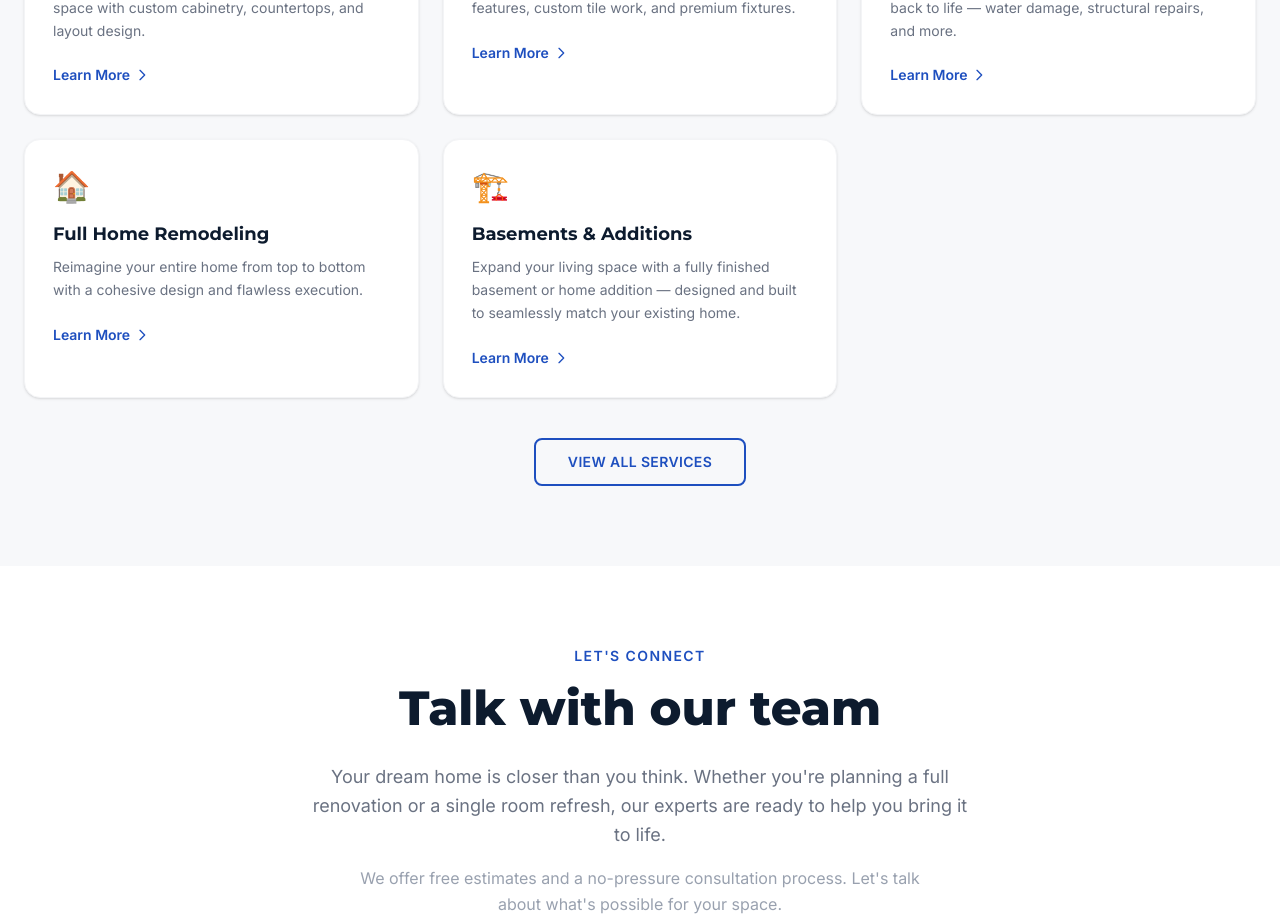
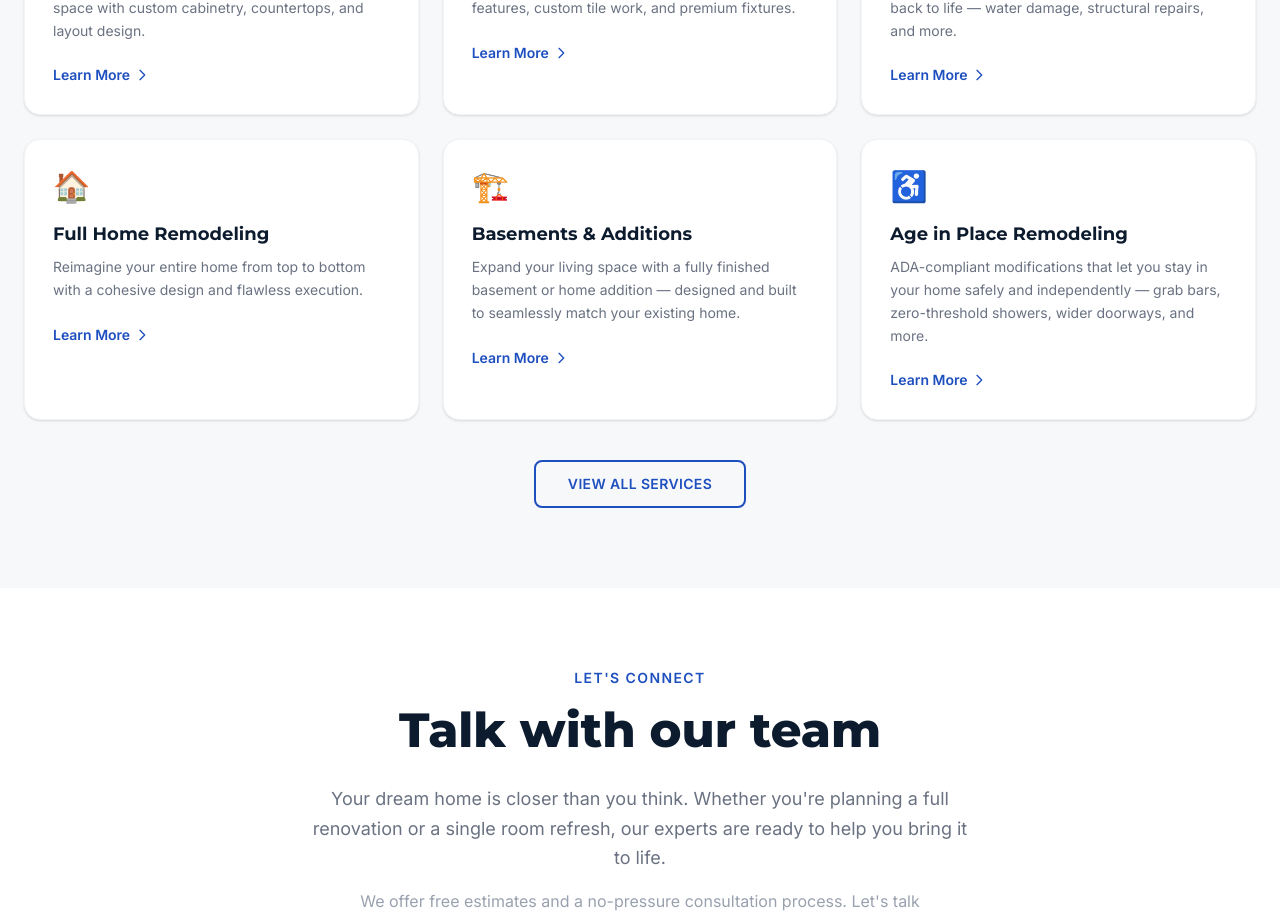
Before and after one commit to travislastra/Top-Flight-Builders, a Next.js app: page /Top-Flight-Builders/ in a window 1280 px wide. Shown: the part 2812-3730 px from the top of the page. Built offline with nearby package versions, Linux system fonts and the light colour scheme.

Commit message:
Add Age in Place card to homepage services grid
Co-Authored-By: Claude Sonnet 4.6 <noreply@anthropic.com>

```diff
--- a/src/components/ServicesGrid.tsx
+++ b/src/components/ServicesGrid.tsx
@@ -30,6 +30,12 @@ const services = [
     title: "Basements & Additions",
     description: "Expand your living space with a fully finished basement or home addition — designed and built to seamlessly match your existing home.",
     href: "/services",
+  },
+  {
+    icon: "♿",
+    title: "Age in Place Remodeling",
+    description: "ADA-compliant modifications that let you stay in your home safely and independently — grab bars, zero-threshold showers, wider doorways, and more.",
+    href: "/services/age-in-place",
   },
 ];
 
```
